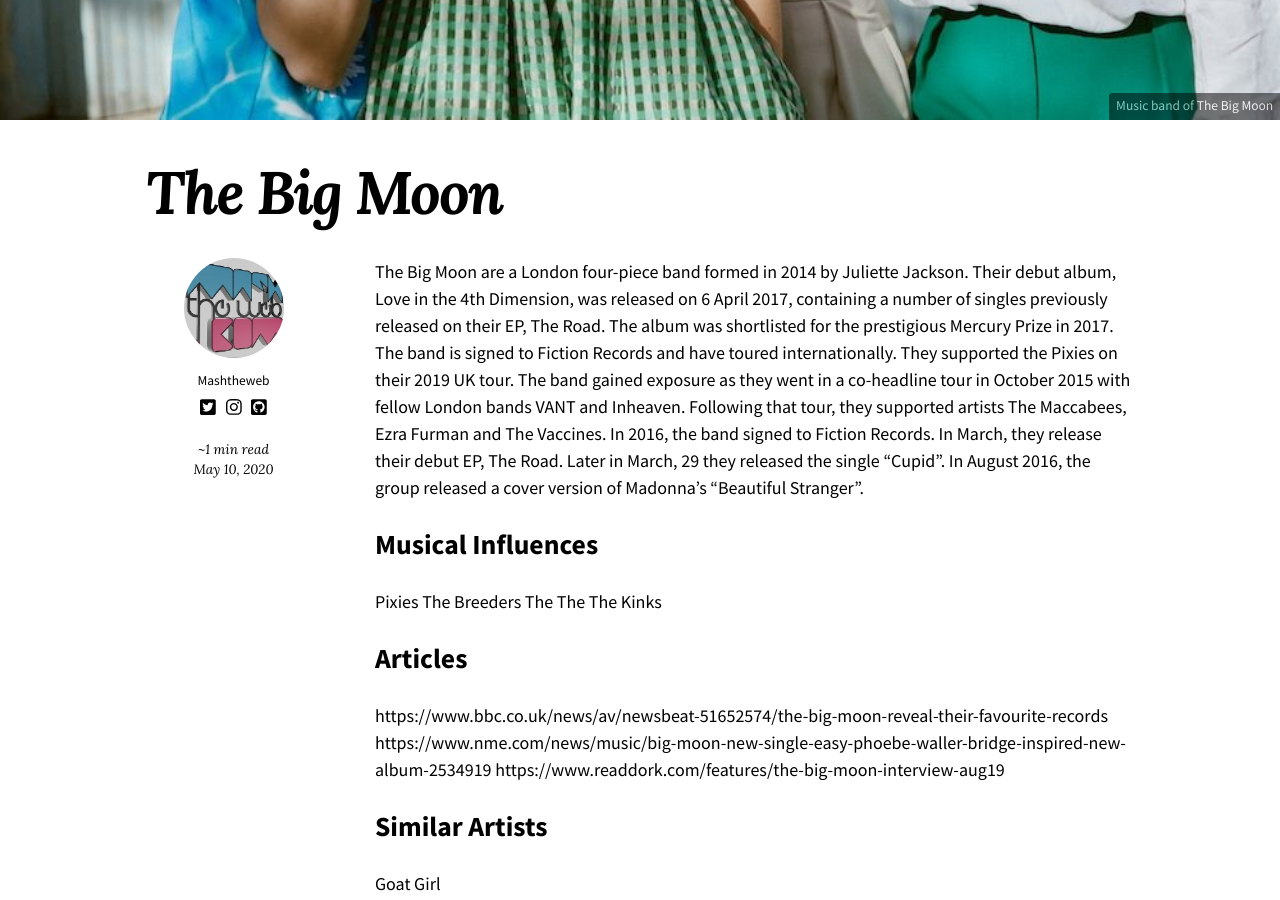
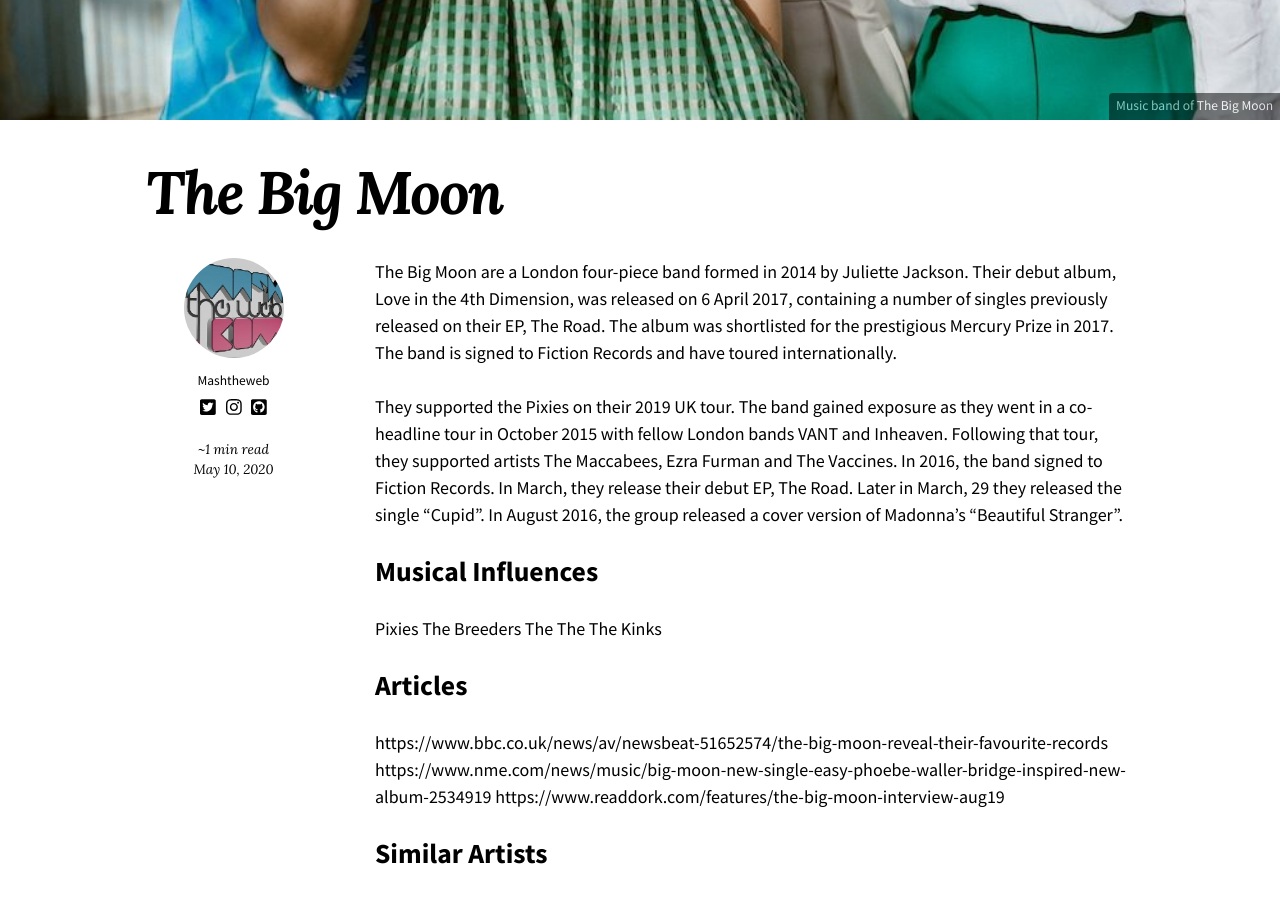
Before and after one commit to mashthemusic/mashthemusic.github.io, a Jekyll site: the page built from _musicartists/thebigmoon.md, in a window 1280 px wide and 900 px high, scrolled down 930 px. Built offline with Jekyll 4.4.1, drawn with Linux system fonts in a browser that asks for light colours; nearby versions of some CDN libraries.

```diff
--- a/_musicartists/thebigmoon.md
+++ b/_musicartists/thebigmoon.md
@@ -2,11 +2,13 @@
 title: "The Big Moon"
 image:
   path: /images/The-Big-Moon.jpg
-  thumbnail: /images/The-Big Moon-400x200.jpg
+  thumbnail: /images/The-Big-Moon-400x200.jpg
   caption: "Music band of The Big Moon"
 ---
 
-The Big Moon are a London four-piece band formed in 2014 by Juliette Jackson. Their debut album, Love in the 4th Dimension, was released on 6 April 2017, containing a number of singles previously released on their EP, The Road. The album was shortlisted for the prestigious Mercury Prize in 2017. The band is signed to Fiction Records and have toured internationally. They supported the Pixies on their 2019 UK tour. The band gained exposure as they went in a co-headline tour in October 2015 with fellow London bands VANT and Inheaven. Following that tour, they supported artists The Maccabees, Ezra Furman and The Vaccines. In 2016, the band signed to Fiction Records. In March, they release their debut EP, The Road. Later in March, 29 they released the single "Cupid". In August 2016, the group released a cover version of Madonna's "Beautiful Stranger".
+The Big Moon are a London four-piece band formed in 2014 by Juliette Jackson. Their debut album, Love in the 4th Dimension, was released on 6 April 2017, containing a number of singles previously released on their EP, The Road. The album was shortlisted for the prestigious Mercury Prize in 2017. The band is signed to Fiction Records and have toured internationally.
+
+They supported the Pixies on their 2019 UK tour. The band gained exposure as they went in a co-headline tour in October 2015 with fellow London bands VANT and Inheaven. Following that tour, they supported artists The Maccabees, Ezra Furman and The Vaccines. In 2016, the band signed to Fiction Records. In March, they release their debut EP, The Road. Later in March, 29 they released the single "Cupid". In August 2016, the group released a cover version of Madonna's "Beautiful Stranger".
 
 ## Musical Influences
 
```
